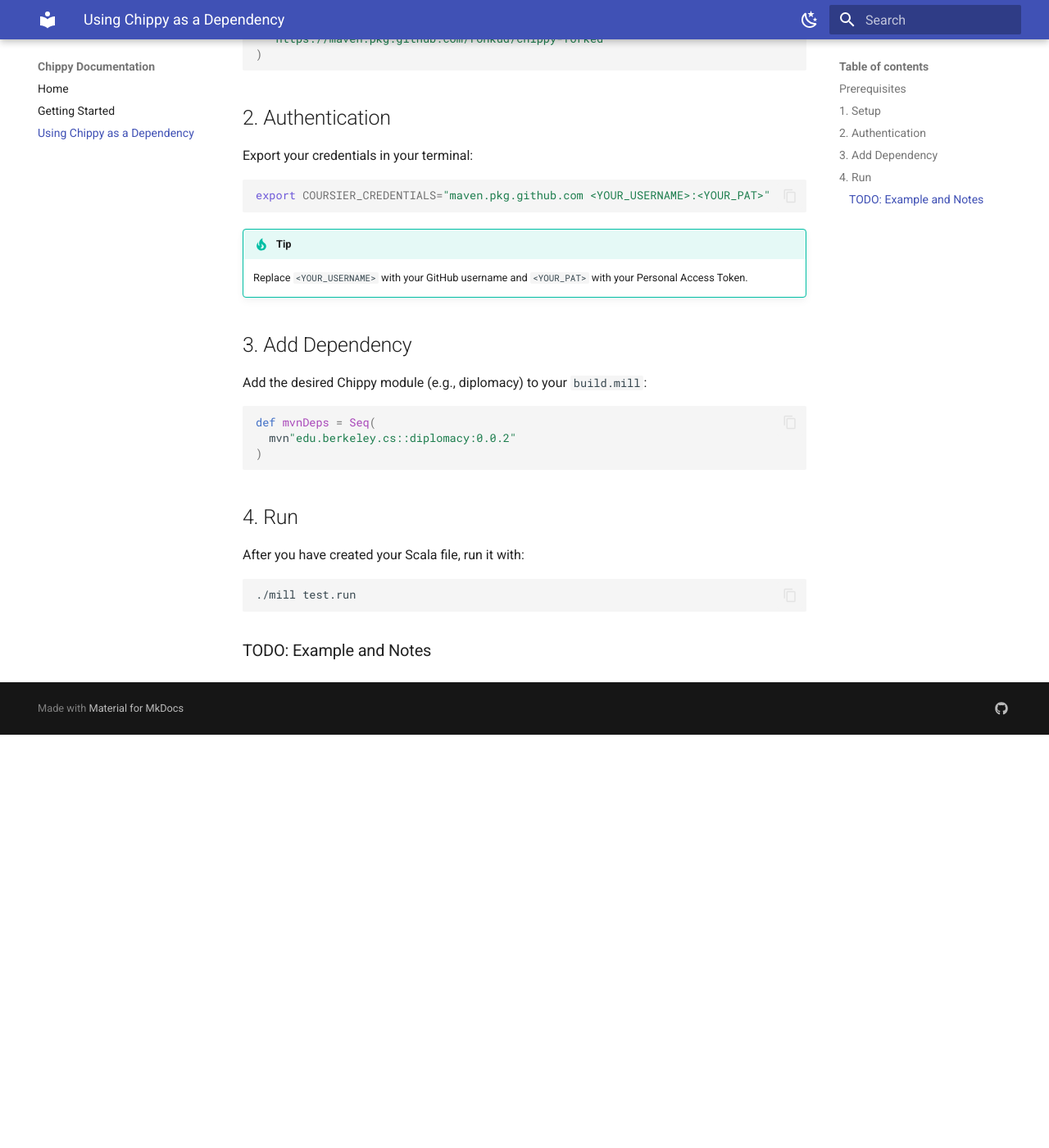
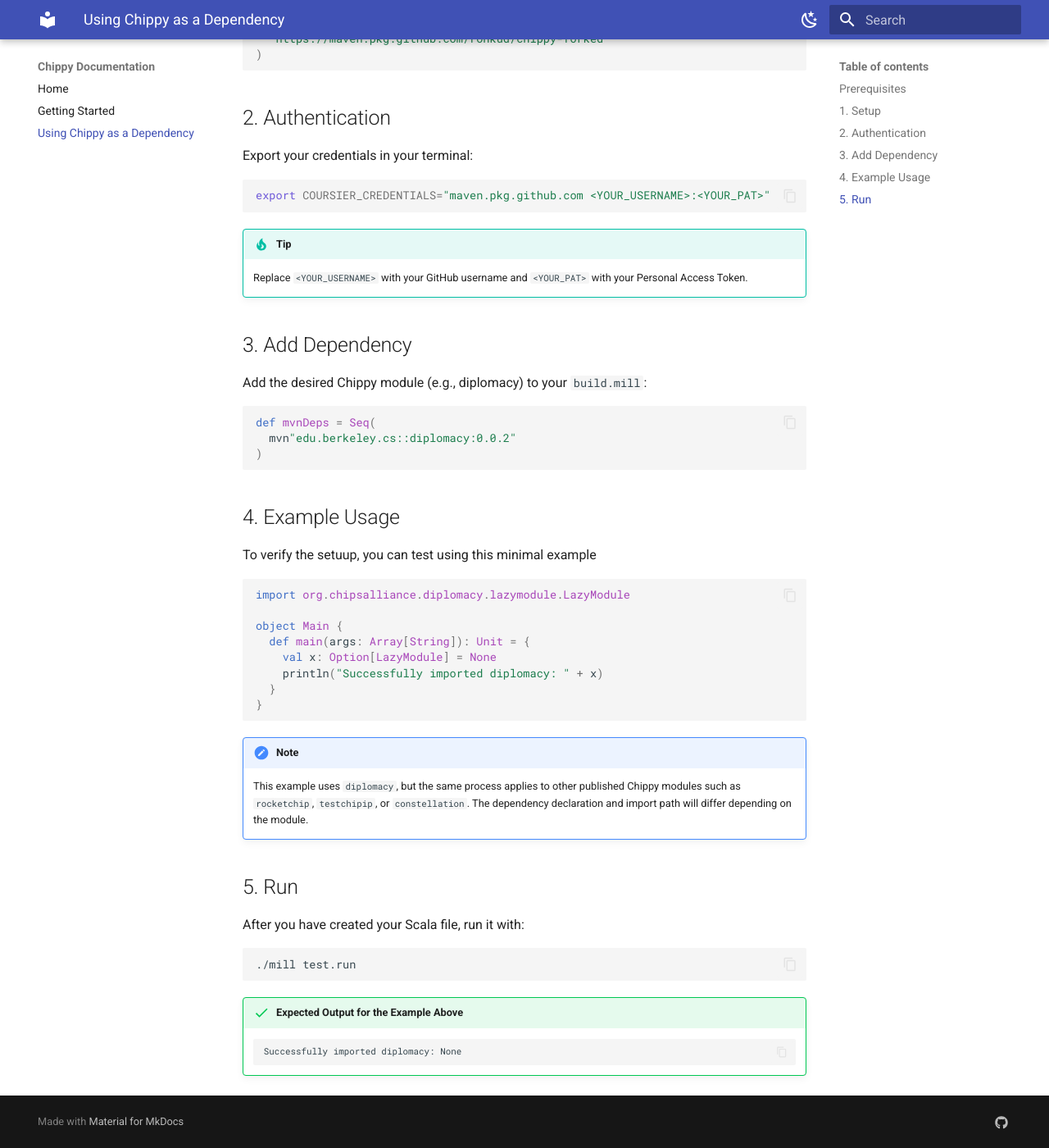
Before and after one commit to rohkud/chippy, an MkDocs documentation site: the page built from docs/using-packages.md, in a window 1280 px wide and 1400 px high, scrolled down 550 px. Shown: the whole window at 82% size. Built offline with MkDocs 1.6.1 and Material for MkDocs 9.7.7, drawn with Linux system fonts in a browser that asks for light colours; before the commit the page ends 1446 px from its top, so only the background shows below that.

Commit message:
Finish using packages page

````diff
--- a/docs/using-packages.md
+++ b/docs/using-packages.md
@@ -37,10 +37,30 @@ def mvnDeps = Seq(
 )
 ```
 
-## 4. Run
+## 4. Example Usage
+To verify the setuup, you can test using this minimal example
+```scala
+import org.chipsalliance.diplomacy.lazymodule.LazyModule
+
+object Main {
+  def main(args: Array[String]): Unit = {
+    val x: Option[LazyModule] = None
+    println("Successfully imported diplomacy: " + x)
+  }
+}
+```
+
+
+!!! note
+    This example uses `diplomacy`, but the same process applies to other published Chippy modules such as `rocketchip`, `testchipip`, or `constellation`. The dependency declaration and import path will differ depending on the module.
+
+## 5. Run
 After you have created your Scala file, run it with:
 ```bash
 ./mill test.run
 ```
 
-### TODO: Example and Notes
+!!! success "Expected Output for the Example Above"
+    ```text
+    Successfully imported diplomacy: None
+    ```
````
